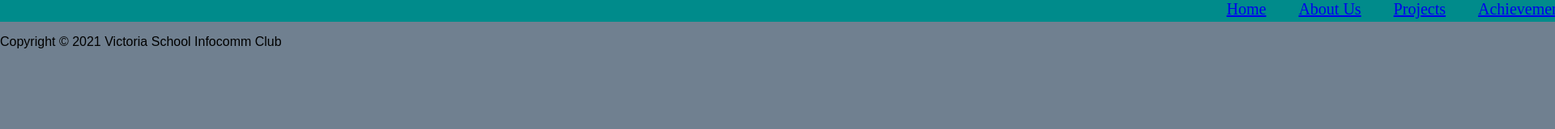
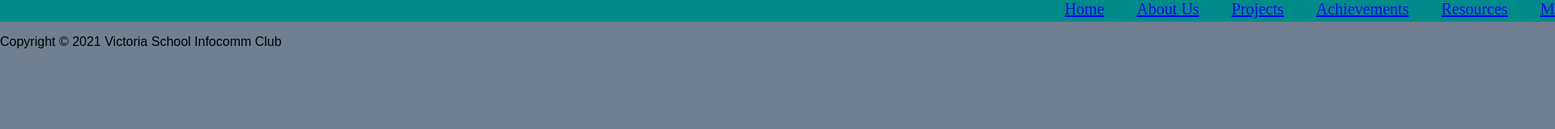
Before and after one commit to VSIFC/vsifc.github.io, a plain HTML site: page index.html in a window 1280 px wide. Shown: the top 160 px of the page at 81% size, 1920 px wide, since content can reach past the window. Drawn offline with Linux system fonts and the light colour scheme; files that its build step writes are made by us from their sources.

Commit message:
Update indexstyle.css

```diff
--- a/indexstyle.css
+++ b/indexstyle.css
@@ -18,7 +18,7 @@ body{
   #navbar{
     background-color: darkcyan;
     height  : 1.7em;
-    width : 250em;
+    width : 225em;
     margin-top : 0;
   }
 
```
